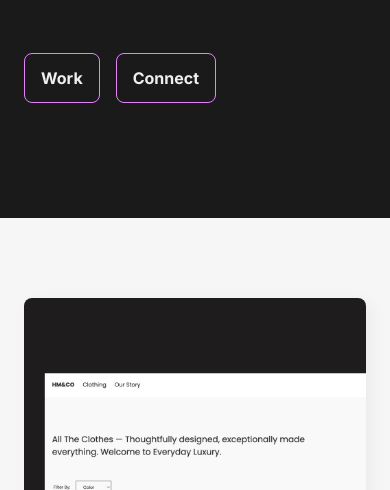
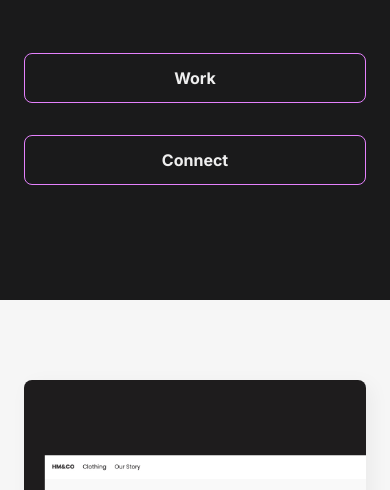
Before and after one commit to hun-ah/portfolio-site, a plain HTML site: page index.html in a window 390 px wide. Shown: the part 354-844 px from the top of the page. Drawn offline with Linux system fonts and the light colour scheme.

Commit message:
fixed button sizing issue for mobile

```diff
--- a/css/responsive.css
+++ b/css/responsive.css
@@ -170,6 +170,18 @@
    }
 }
 
+@media screen and (max-width: 560px) {
+   .intro-btn-container {
+      display: flex;
+      flex-direction: column;
+      width: 100%;
+   }
+
+   .intro-buttons {
+      width: 100%;
+   }
+}
+
 @media screen and (max-width: 500px) {
    .overlay {
       display: none;
```
